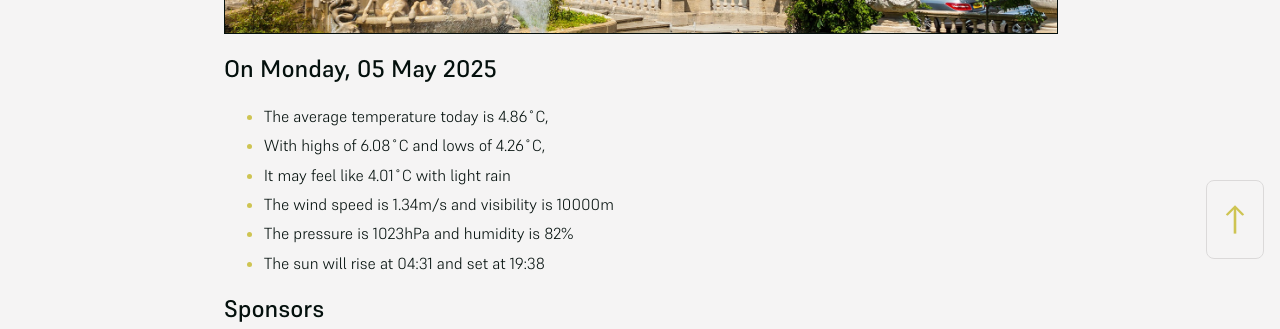
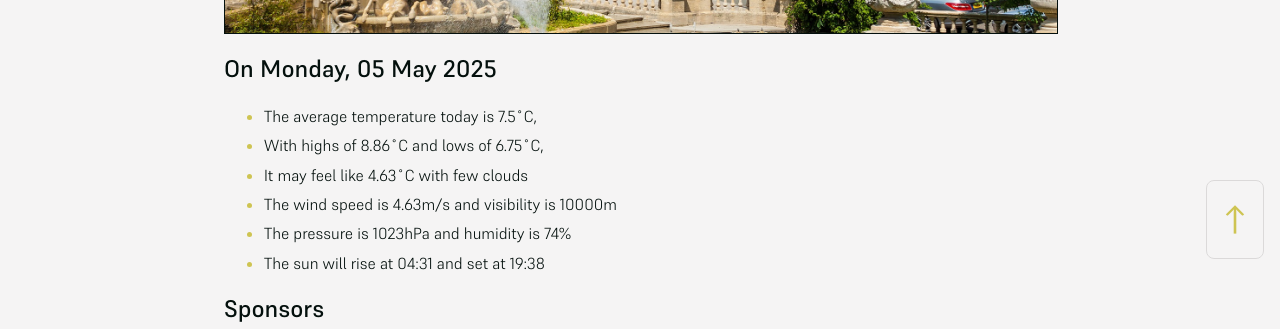
Before and after one commit to mat-0/cheltenham-open-data, a Jekyll site: the page built from index.md, in a window 1280 px wide. Shown: the part 625-954 px from the top of the page. Built offline with Jekyll 4.4.1, drawn with Linux system fonts in a browser that asks for light colours.

Commit message:
Updated 2025-05-05 07:57:48

```diff
--- a/index.md
+++ b/index.md
@@ -10,11 +10,11 @@ seo: Menu
 <!-- weather_marker starts -->
 ## On Monday, 05 May 2025
 
-- The average temperature today is 4.86˚C,
-- With highs of 6.08˚C and lows of 4.26˚C,
-- It may feel like 4.01˚C with light rain
-- The wind speed is 1.34m/s and visibility is 10000m
-- The pressure is 1023hPa and humidity is 82%
+- The average temperature today is 7.5˚C,
+- With highs of 8.86˚C and lows of 6.75˚C,
+- It may feel like 4.63˚C with few clouds
+- The wind speed is 4.63m/s and visibility is 10000m
+- The pressure is 1023hPa and humidity is 74%
 - The sun will rise at 04:31 and set at 19:38
 
 <!-- weather_marker ends -->
```
Also changed, not shown: _data/flood.json (+5 -69 lines), _pages/fix-my-street.md (+1 -1 lines), _pages/news.md (+5 -5 lines).
